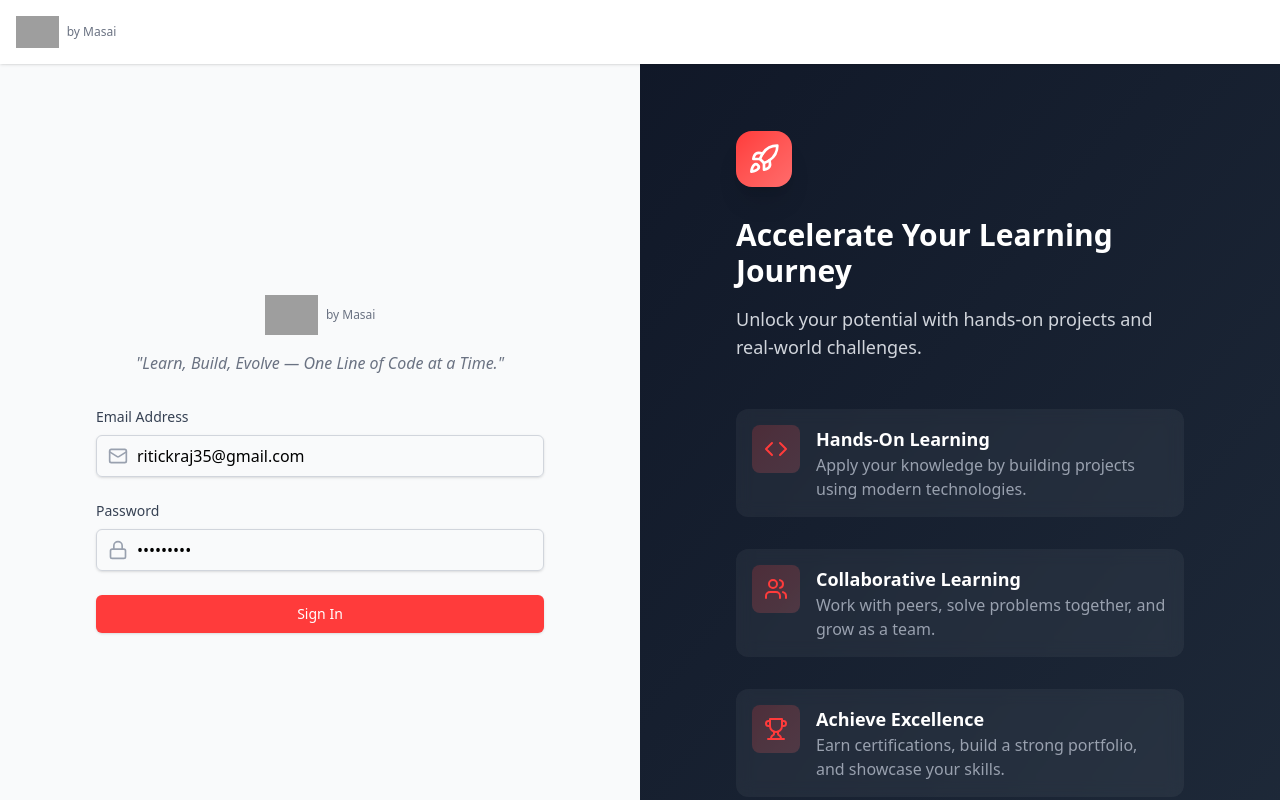
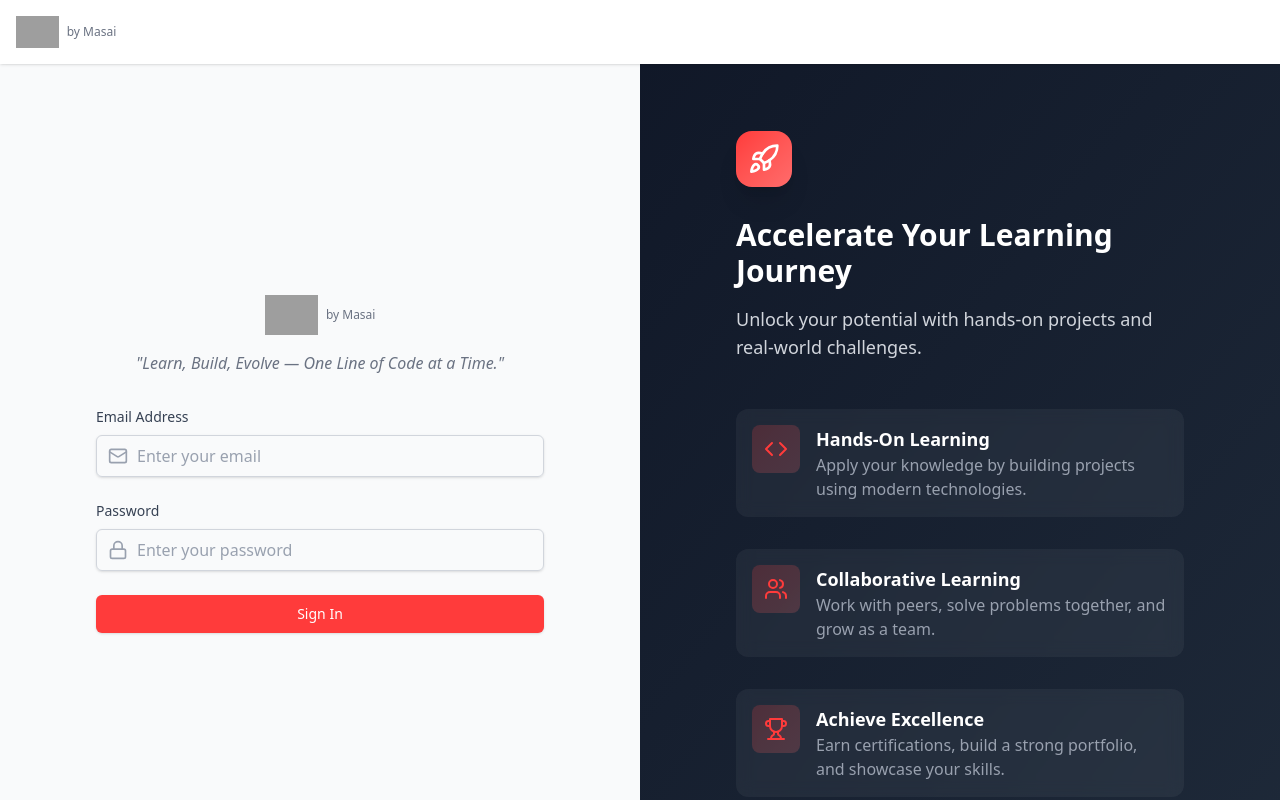
Before and after one commit to MayuR397/xto10x, a React (Vite) app: page /login in a window 1280 px wide. Shown: the top 800 px of the page. Built offline with nearby package versions, Linux system fonts and the light colour scheme; no server answers; grey boxes are pictures that could not be loaded.

Commit message:
fixed some issues

```diff
--- a/src/components/Login.jsx
+++ b/src/components/Login.jsx
@@ -16,8 +16,8 @@ import "react-toastify/dist/ReactToastify.css";
 
 function Login() {
   const baseURL = import.meta.env.VITE_BASE_URL;
-  const [email, setEmail] = useState("ritickraj35@gmail.com");
-  const [password, setPassword] = useState("4d7g6h9j2");
+  const [email, setEmail] = useState("");
+  const [password, setPassword] = useState("");
   const [error, setError] = useState(null);
   const [loading, setLoading] = useState(false);
   const navigate = useNavigate();
--- a/src/components/login.jsx
+++ b/src/components/login.jsx
@@ -16,8 +16,8 @@ import "react-toastify/dist/ReactToastify.css";
 
 function Login() {
   const baseURL = import.meta.env.VITE_BASE_URL;
-  const [email, setEmail] = useState("ritickraj35@gmail.com");
-  const [password, setPassword] = useState("4d7g6h9j2");
+  const [email, setEmail] = useState("");
+  const [password, setPassword] = useState("");
   const [error, setError] = useState(null);
   const [loading, setLoading] = useState(false);
   const navigate = useNavigate();
```
